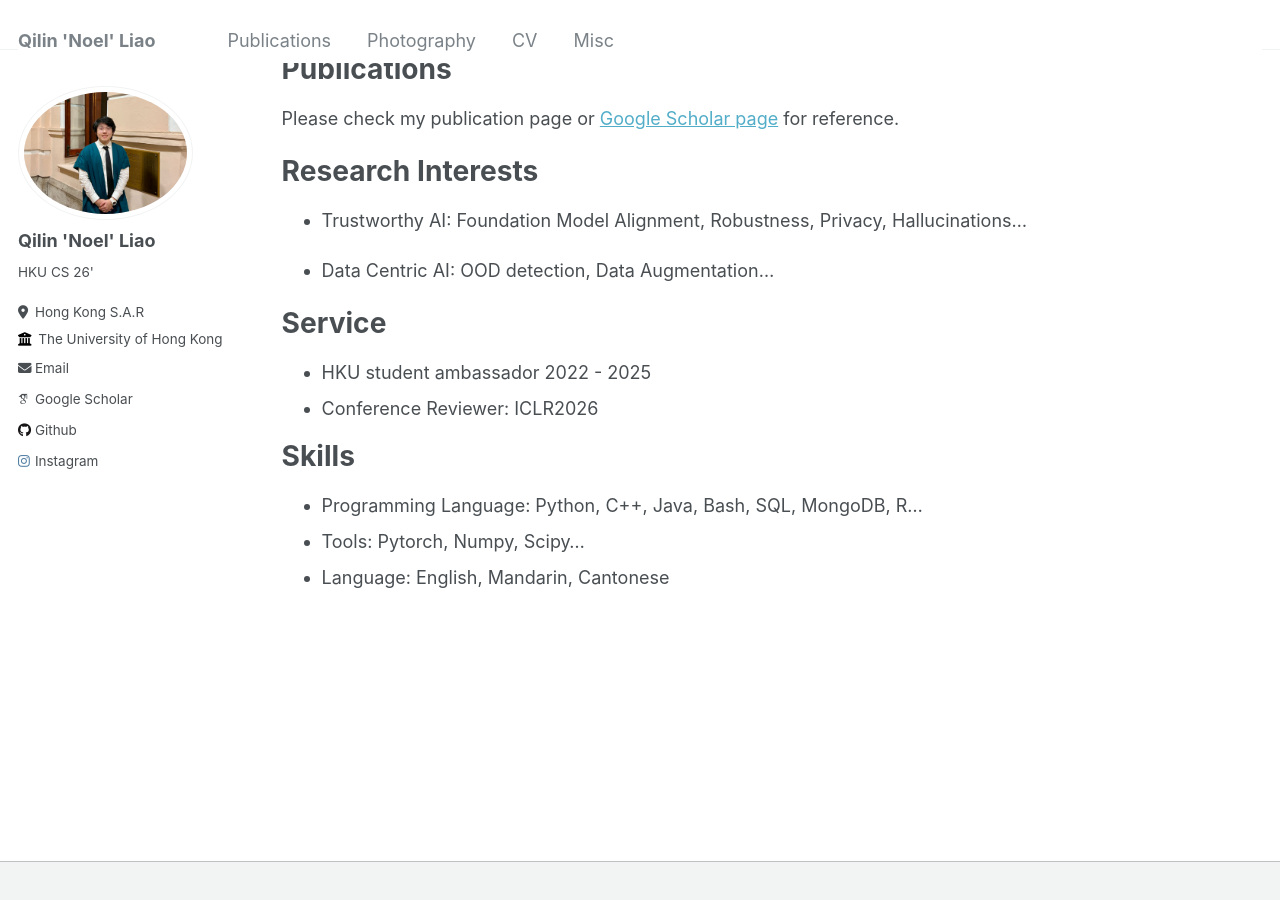
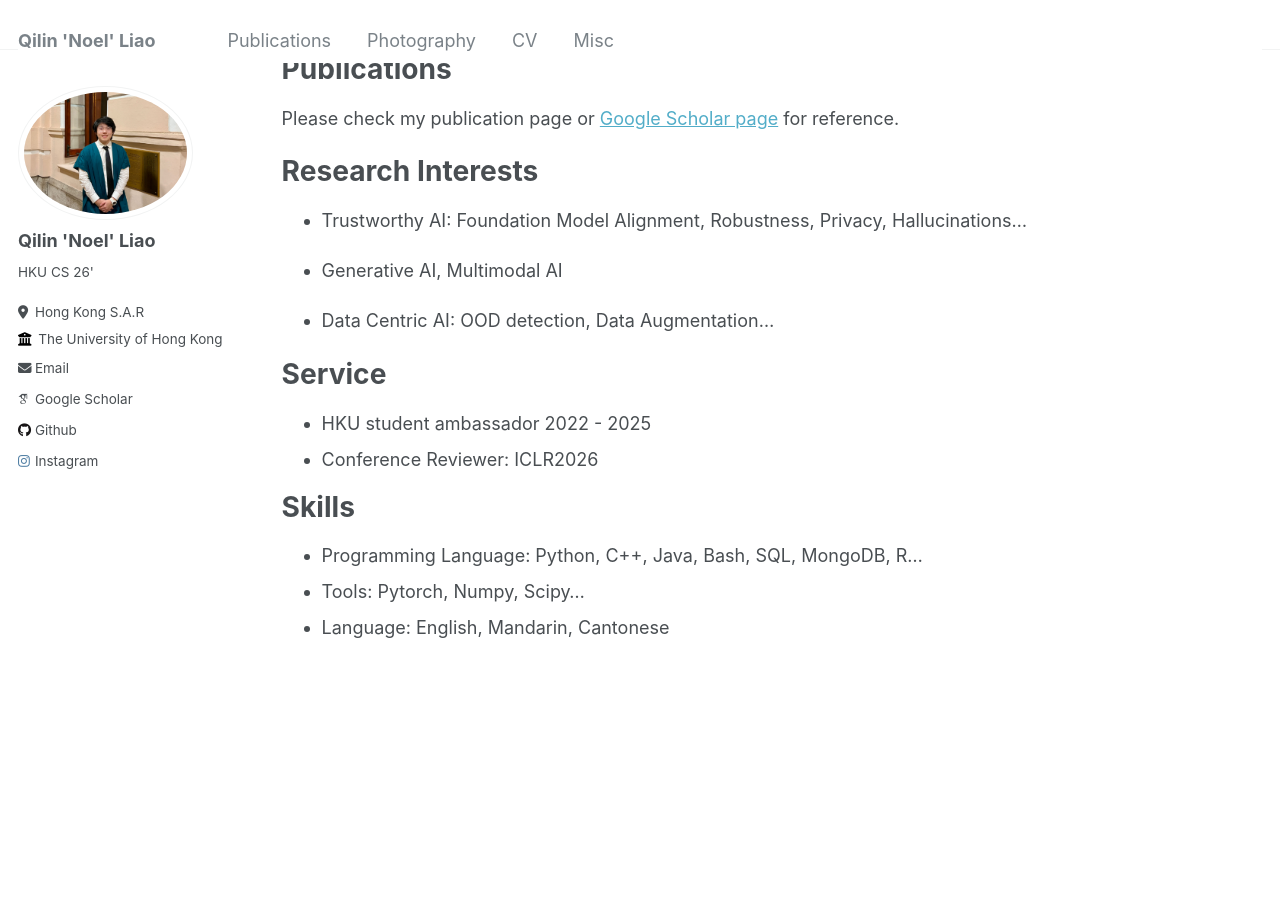
Before and after one commit to kxwhiowo/kxwhiowo.github.io, a Jekyll site: the page built from _pages/cv.md, in a window 1280 px wide and 900 px high, scrolled down 557 px. Built offline with Jekyll 4.4.1, drawn with Linux system fonts in a browser that asks for light colours; some web fonts are replaced.

Commit message:
update cv

```diff
--- a/_pages/cv.md
+++ b/_pages/cv.md
@@ -37,6 +37,8 @@ Research Interests
 ======
 * Trustworthy AI: Foundation Model Alignment, Robustness, Privacy, Hallucinations...
 
+* Generative AI, Multimodal AI
+
 * Data Centric AI: OOD detection, Data Augmentation...
 
 
```
